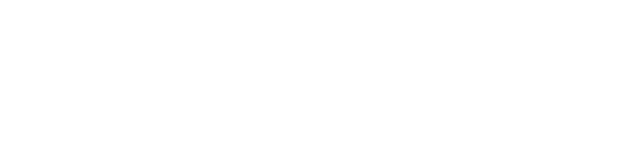
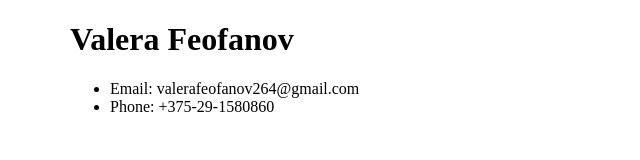
Before and after one commit to fva22082000/rsschool-cv, a plain HTML site: page index.html in a window 1280 px wide. Shown: the whole page, without its empty margins (0-640 px from the left). Drawn offline with Linux system fonts and the light colour scheme.

Commit message:
feat: create header in index.html

```diff
--- a/css/style.css
+++ b/css/style.css
@@ -0,0 +1,9 @@
+body {
+    margin: 0;
+    padding: 0;
+}
+
+.container {
+    max-width: 1140px;
+    margin: 0 auto;
+}
--- a/index.html
+++ b/index.html
@@ -6,6 +6,16 @@
     <link rel="stylesheet" href="css/style.css">
 </head>
 <body>
-
+    <header>
+        <div class="container">
+            <div class="info_author">
+                <h1 class="author_name">Valera Feofanov</h1>
+                <ul>
+                    <li>Email: valerafeofanov264@gmail.com</li>
+                    <li>Phone: +375-29-1580860</li>
+                </ul>
+            </div>
+        </div>
+    </header>
 </body>
 </html>
```
